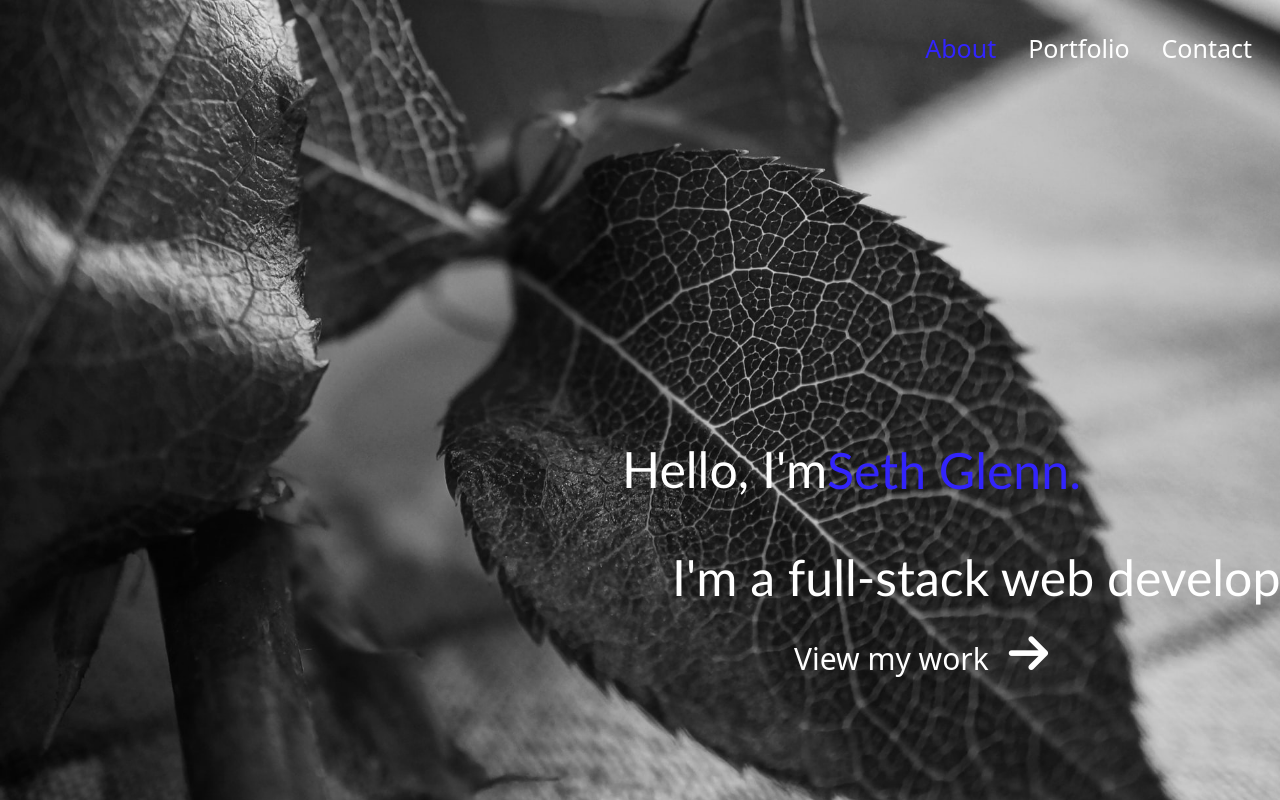
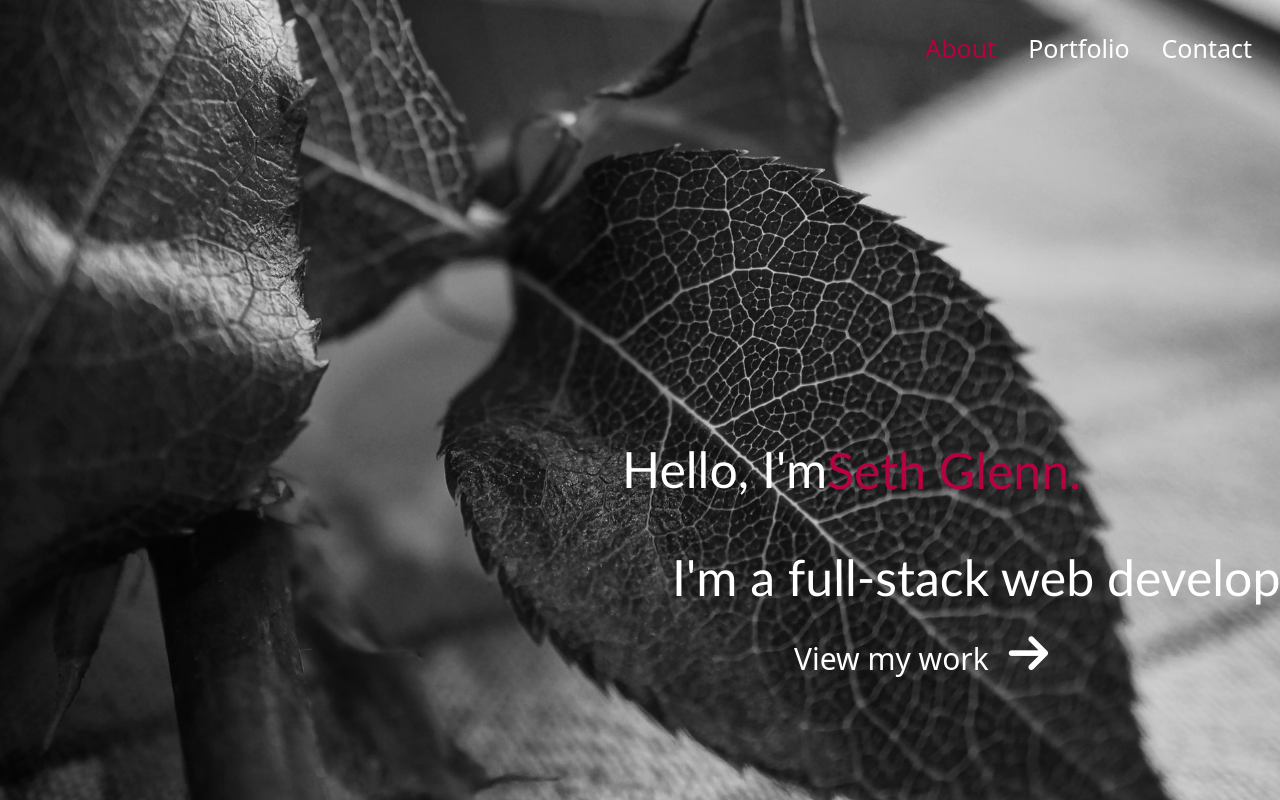
Before and after one commit to sethglenn/sethglenn.github.io, a plain HTML site: page index.html in a window 1280 px wide. Shown: the top 800 px of the page. Drawn offline with nearby package versions, Linux system fonts and the light colour scheme.

Commit message:
changed color on home page

```diff
--- a/contactsheet.css
+++ b/contactsheet.css
@@ -22,7 +22,7 @@ footer {
     font-weight: normal;
 }
 .link-push {
-    margin-left: 628px;
+    margin-left: 637px;
 }
 .link-push2 {
     margin-top: 25px;
--- a/stylesheet.css
+++ b/stylesheet.css
@@ -1,5 +1,5 @@
 .about{
-  color:rgb(50, 36, 253);
+  color: rgb(180, 2, 66);
 }
 .bg {
   background-repeat: no-repeat;
@@ -29,7 +29,7 @@ ul {
 
   li a:hover {
     /* background-color: #111; */
-    color: blue;
+    color: rgb(180, 2, 66);
   }
 .main-text {
     color: white;
@@ -47,7 +47,7 @@ ul {
     font-family: 'Gill Sans', 'Gill Sans MT', Calibri, 'Trebuchet MS', sans-serif;
 }
 .main-text3{
-    color:rgb(50, 36, 253);
+  color: rgb(180, 2, 66);
     padding-left: 800px;
     font-size: 50px;
     margin-left: 15px;
```
